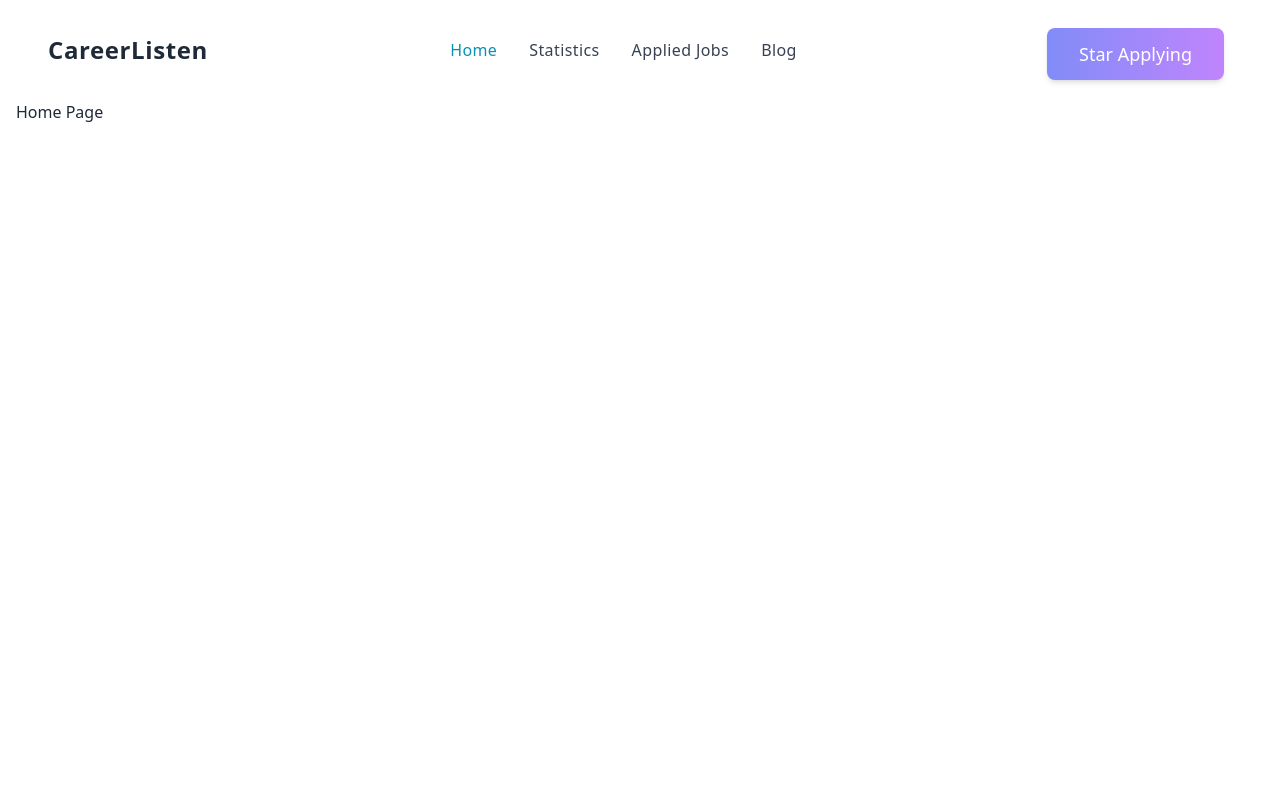
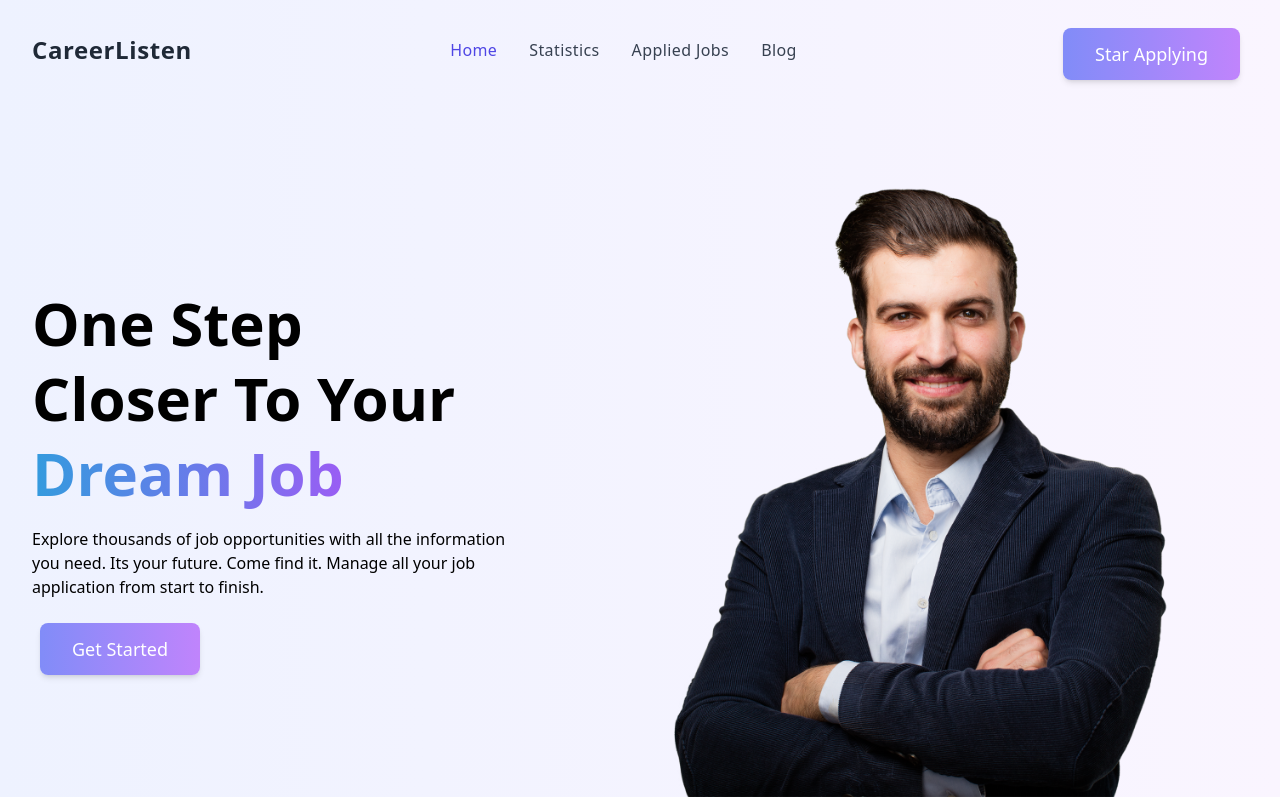
Before and after one commit to marufbroh/career-listen, a React (Vite) app: page / in a window 1280 px wide. Built offline with nearby package versions, Linux system fonts and the light colour scheme.

Commit message:
banner complete

```diff
--- a/src/App.jsx
+++ b/src/App.jsx
@@ -4,7 +4,7 @@ import { Outlet } from 'react-router-dom';
 
 const App = () => {
   return (
-    <div className='container mx-auto px-4'>
+    <div>
       <Header></Header>
       <Outlet></Outlet>
     </div>
--- /dev/null
+++ b/src/components/Banner.jsx
@@ -0,0 +1,25 @@
+import React from 'react';
+import personImg from '../assets/person.png'
+
+const Banner = () => {
+    return (
+        <div className='bg-color'>
+            <div className='px-4 pt-16 mx-auto sm:max-w-xl md:max-w-full lg:max-w-screen-xl md:px-24 lg:px-8 lg:flex justify-between items-center gap-8'>
+                <div className='flex flex-col space-y-4'>
+                    <h1 className='text-2xl w-full lg:leading-tight sm:text-4xl lg:text-6xl lg:max-w-3xl flex flex-col font-bold'><span>One Step</span>  <span>Closer To Your</span>  <span className='title-text'>Dream Job</span></h1>
+                    <p className='max-w-xl'>Explore thousands of job opportunities with all the information you need. Its your future. Come find it. Manage all your job application from start to finish.</p>
+                    <div>
+                        <button type='button' className='btn-primary'>
+                            Get Started
+                        </button>
+                    </div>
+                </div>
+                <div>
+                    <img src={personImg} alt="" />
+                </div>
+            </div>
+        </div>
+    );
+};
+
+export default Banner;
--- a/src/components/Header.jsx
+++ b/src/components/Header.jsx
@@ -4,8 +4,8 @@ import { Link, NavLink } from 'react-router-dom';
 const Header = () => {
     const [isMenuOpen, setIsMenuOpen] = useState(false)
     return (
-        <div className='px-4 py-5 mx-auto sm:max-w-xl md:max-w-full lg:max-w-screen-xl md:px-24 lg:px-8'>
-            <div className='relative flex items-center justify-between'>
+        <div className='bg-color'>
+            <div className='relative flex items-center justify-between px-4 py-5 mx-auto sm:max-w-xl md:max-w-full lg:max-w-screen-xl md:px-24 lg:px-8'>
                 <Link
                     to='/'
                 >
@@ -70,7 +70,7 @@ const Header = () => {
                         </svg>
                     </button>
                     {isMenuOpen && (
-                        <div className='absolute z-10 top-0 left-0 w-full'>
+                        <div className='absolute z-10 top-0 left-0 w-full p-5'>
                             <div className='p-5 bg-white border rounded shadow-sm'>
                                 <div className='flex items-center justify-between mb-4'>
                                     <div>
--- a/src/components/Home.jsx
+++ b/src/components/Home.jsx
@@ -1,9 +1,10 @@
 import React from 'react';
+import Banner from './Banner';
 
 const Home = () => {
     return (
         <div>
-            Home Page
+            <Banner></Banner>
         </div>
     );
 };
--- a/src/index.css
+++ b/src/index.css
@@ -9,6 +9,11 @@
   @apply grid gap-8 mb-8 md:grid-cols-2 lg:grid-cols-3;
 }
 
+.bg-color {
+  @apply bg-gradient-to-r from-indigo-50 to-purple-50;
+}
+
+
 .btn-primary {
   @apply font-medium shadow-md  md:mb-0 px-4 py-2 md:px-8 md:py-3 m-2 text-lg rounded-lg text-white bg-gradient-to-r from-indigo-400 to-purple-400;
 }
@@ -18,12 +23,13 @@
 }
 
 .active {
-  @apply font-medium tracking-wide text-cyan-600 transition-colors duration-200;
+  @apply font-medium tracking-wide text-indigo-600 transition-colors duration-200;
 }
 
 .default {
-  @apply font-medium tracking-wide text-gray-700 transition-colors duration-200 hover:text-cyan-600;
+  @apply font-medium tracking-wide text-gray-700 transition-colors duration-200 hover:text-indigo-600;
 }
+
 @layer utilities {
   .title-text {
     @apply animate-text bg-gradient-to-r from-cyan-500 via-purple-500 to-cyan-400 bg-clip-text text-transparent font-black;
--- a/tailwind.config.js
+++ b/tailwind.config.js
@@ -2,7 +2,26 @@
 export default {
   content: ["./index.html", "./src/**/*.{js,ts,jsx,tsx}"],
   daisyui: {
-    themes: false,
+    themes: [],
+  },
+  theme: {
+    extend: {
+      animation: {
+        text: "text 5s ease infinite",
+      },
+      keyframes: {
+        text: {
+          "0%, 100%": {
+            "background-size": "200% 200%",
+            "background-position": "left center",
+          },
+          "50%": {
+            "background-size": "200% 200%",
+            "background-position": "right center",
+          },
+        },
+      },
+    },
   },
   plugins: [require("daisyui")],
 };
```
Also changed, not shown: src/assets/person.png (added).
